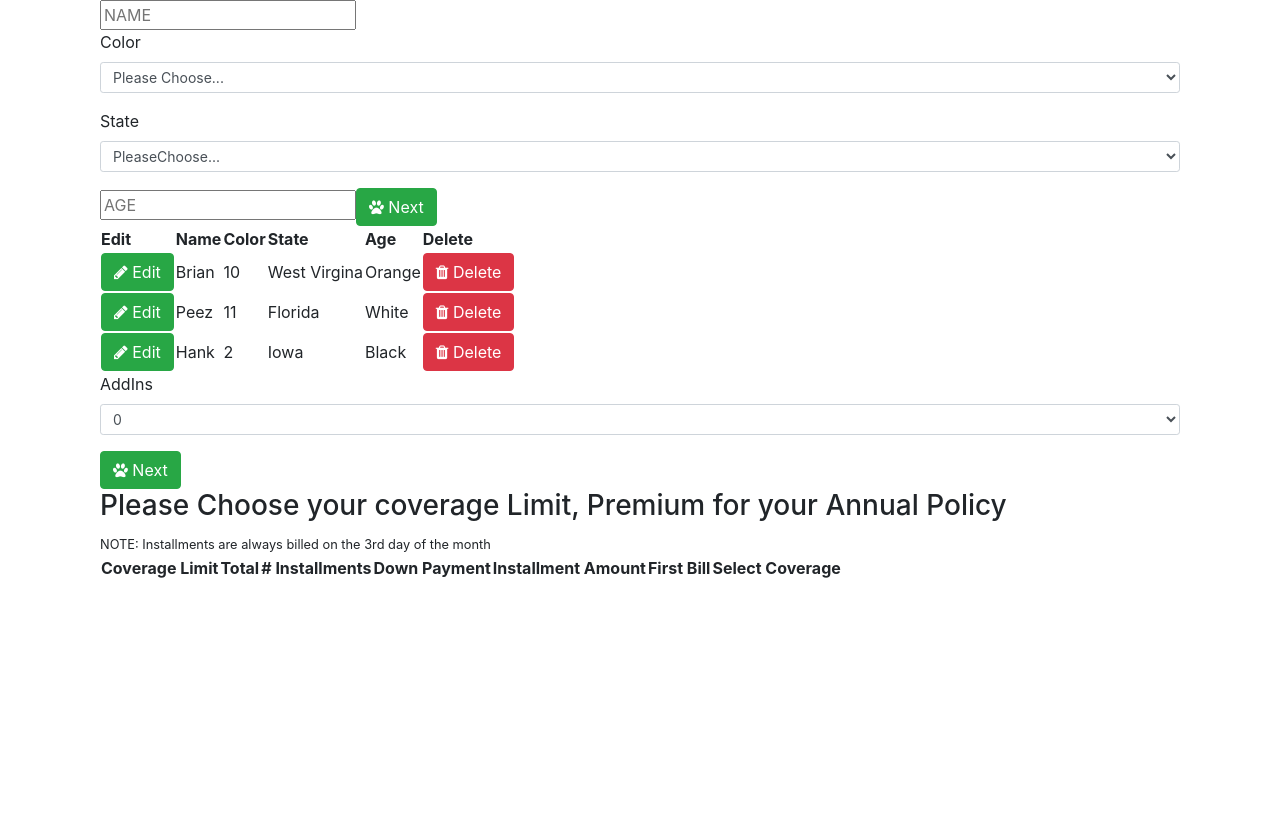
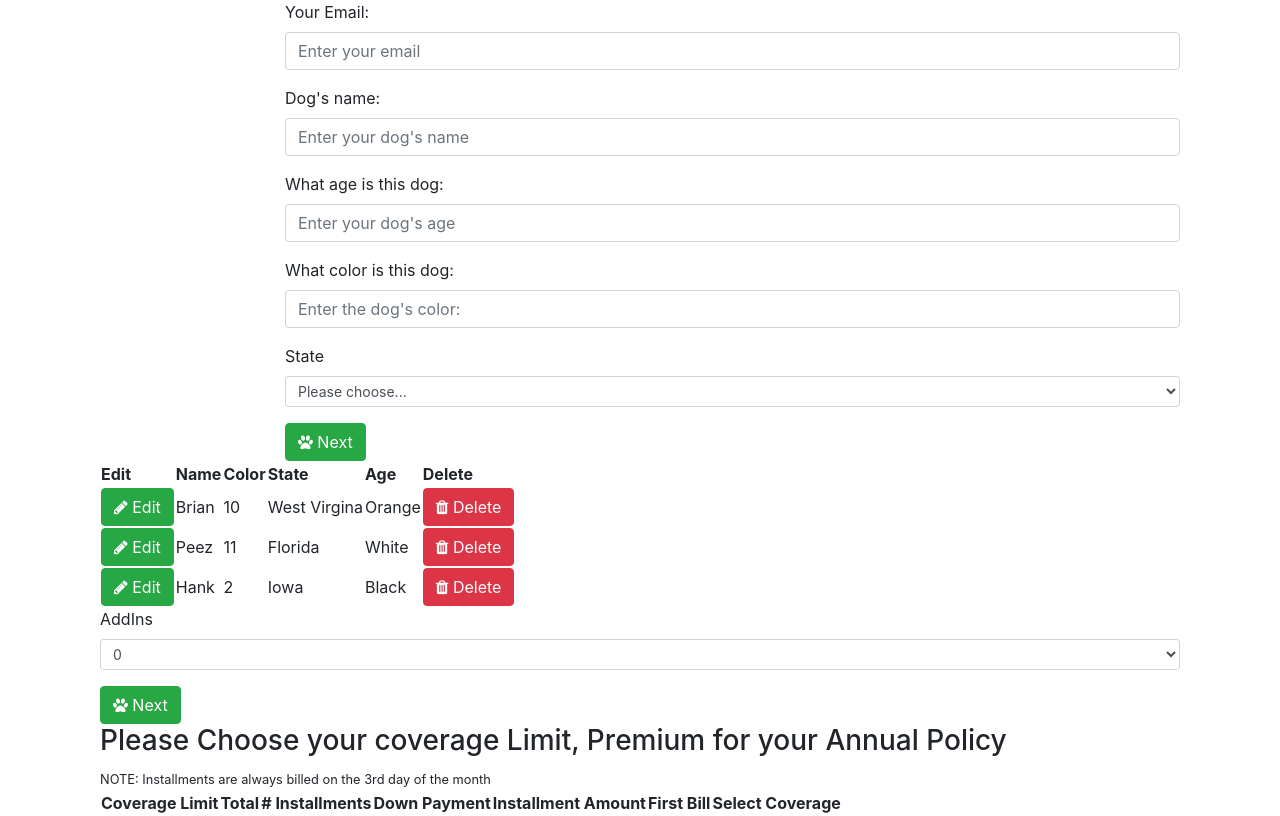
Before and after one commit to jmanock/fin-dog-bite, a React (Create React App) app: page / in a window 1280 px wide. Built offline with nearby package versions, Linux system fonts and the light colour scheme.

Commit message:
adding some style

```diff
--- a/src/Components/DogForm.jsx
+++ b/src/Components/DogForm.jsx
@@ -1,6 +1,7 @@
 import React,{Component} from 'react';
 import Select from './FormComponents/Select';
 import Button from './FormComponents/Button';
+import Input from './FormComponents/Input';
 
 class DogForm extends Component{
   state = {
@@ -8,7 +9,11 @@ class DogForm extends Component{
       name:'',
       color:'',
       state:'',
-      age:''
+      age:'',
+      email:''
+    },
+    options:{
+      state:['West Virginia','Florida','Iowa','Nebraska']
     }
   };
 
@@ -27,7 +32,8 @@ class DogForm extends Component{
           name:'',
           color:'',
           state:'',
-          age:''
+          age:'',
+          email:''
         }
       });
     }
@@ -42,7 +48,7 @@ class DogForm extends Component{
     }else{
       this.props.createDog(clone);
       this.setState({
-        dog:{name:'',age:'',color:'',state:''}
+        dog:{name:'',age:'',color:'',state:'',email:''}
       });
     }
   }
@@ -69,11 +75,24 @@ class DogForm extends Component{
     return(
       <div className='container'>
         <form onSubmit={this.onFormSubmit}>
-          <input name='name' onChange={this.onInputChange} value={this.state.dog.name} type='text' placeholder='NAME' />
-          <Select title={'Color'} name={'color'} options={['Black','White','Orange','Brown']} value={this.state.dog.color} placeholder={'Please Choose...'} handleChange={this.onInputChange}/>
-          <Select title={'State'} name={'state'} options={['West Virgina', 'Florida', 'Nebraska', 'Iowa']} placeholder={'PleaseChoose...'}  handleChange={this.onSelectChange} value={this.state.dog.state}/>
-          <input name='age' onChange={this.onSelectChange} value={this.state.dog.age} type='number' placeholder='AGE' />
-          <Button type={'btn btn-success'} action={this.onFormSubmit} title={'Next'} className={'fa fa-paw'} />
+          <div className='row'>
+            <div className='col-sm-2'></div>
+
+            <div className='col-sm-10'>
+
+              <Input type={'text'} title={'Your Email:'} name={'email'} value={this.state.dog.email} placeholder='Enter your email' handleChange={this.onInputChange} />
+
+              <Input type={'text'} title={"Dog's name:"} name={'name'} value={this.state.dog.name} placeholder={"Enter your dog's name"} handleChange={this.onInputChange} />
+
+              <Input type={'number'} title={'What age is this dog:'} name={'age'} value={this.state.dog.age} placeholder={"Enter your dog's age"} handleChange={this.onInputChange} />
+
+              <Input type={'text'} title={'What color is this dog:'} name={'color'} value={this.state.dog.color} placeholder={"Enter the dog's color:"} handleChange={this.onInputChange} />
+
+              <Select title={'State'} name={'state'} options={this.state.options.state} value={this.state.dog.state} placeholder={'Please choose...'} handleChange={this.onSelectChange}/>
+
+              <Button type={'btn btn-success'} action={this.onFormSubmit} title={'Next'} className={'fa fa-paw'} />
+            </div>
+          </div>
         </form>
       </div>
     )
--- a/src/Components/Holder.jsx
+++ b/src/Components/Holder.jsx
@@ -4,9 +4,9 @@ import DogList from './DogList';
 import Rates from './Rates';
 
 const dogs = [
-  {id:'1',name:'Brian',color:'Orange',state:'West Virgina',age:'10'},
-  {id:'2',name:'Peez',color:'White',state:'Florida',age:'11'},
-  {id:'3',name:'Hank',color:'Black',state:'Iowa',age:'2'}
+  {id:'1',name:'Brian',color:'Orange',state:'West Virgina',age:'10',email:'brian@test.com'},
+  {id:'2',name:'Peez',color:'White',state:'Florida',age:'11',email:'peez@test.com'},
+  {id:'3',name:'Hank',color:'Black',state:'Iowa',age:'2',email:'hank@test.com'}
 ];
 
 class Holder extends Component{
```
